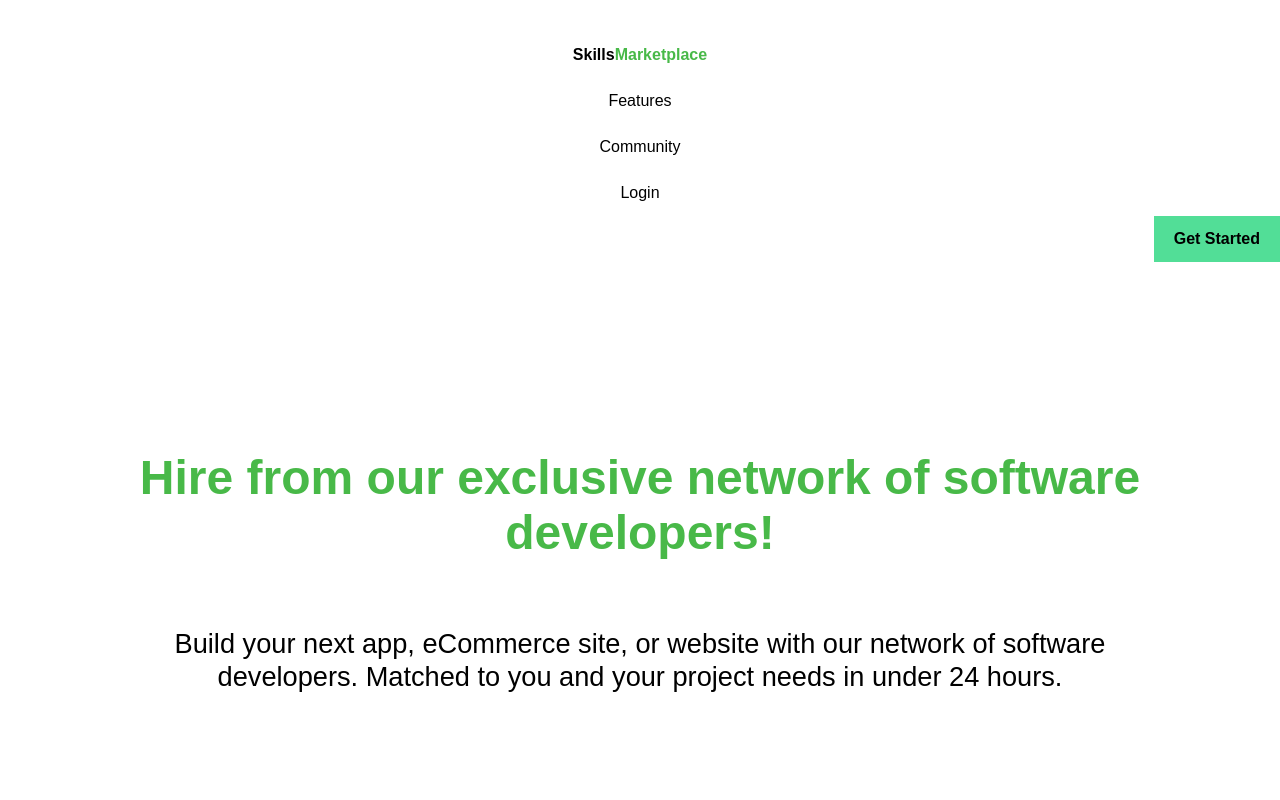
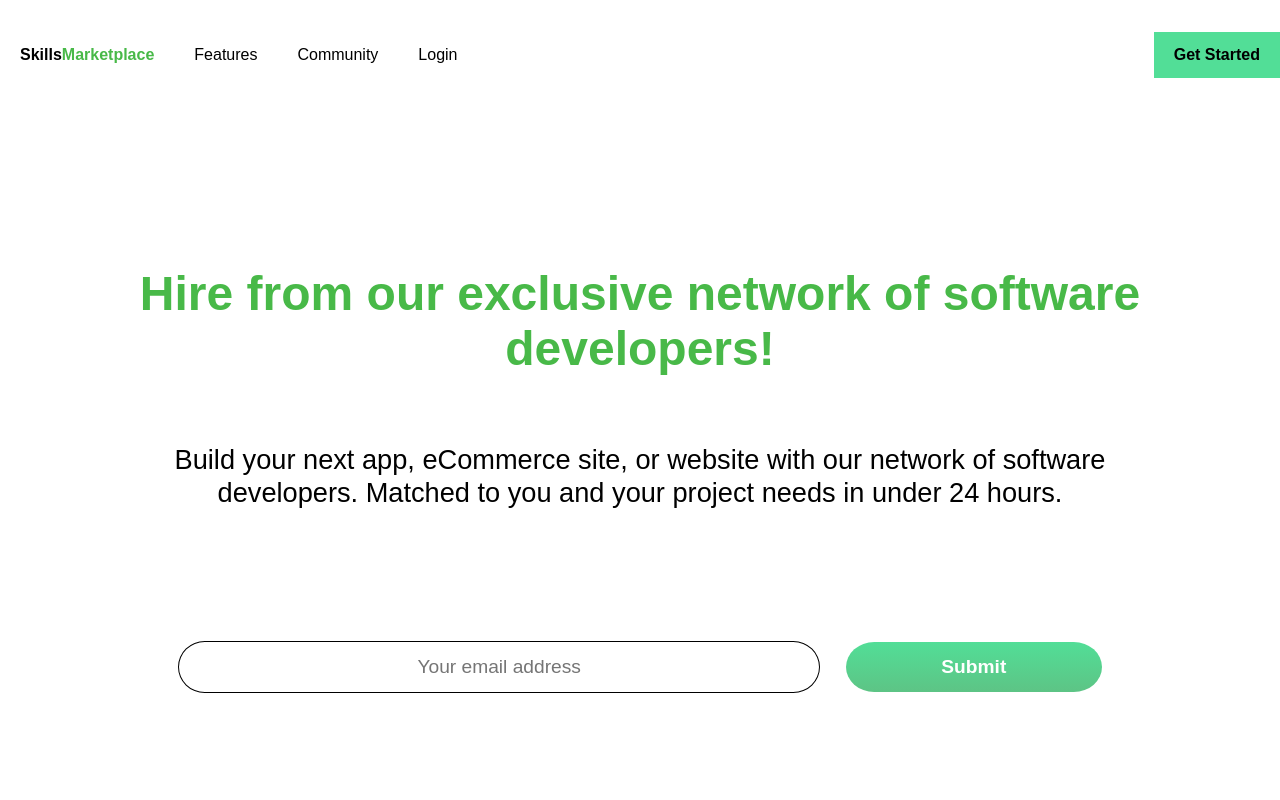
Before and after one commit to zeinabfarag-zz/prepr, a React (Create React App) app in the folder client/: page / in a window 1280 px wide. Shown: the top 800 px of the page. Built offline with nearby package versions, Linux system fonts and the light colour scheme.

Commit message:
Made navbar horizontal

```diff
--- a/client/public/styles.css
+++ b/client/public/styles.css
@@ -431,8 +431,11 @@ h2 {
     }
 
     .navbar li {
-        display: inline;
         font-size: 1rem;
+    }
+
+    .navbar li {
+        display: inline-block;
     }
 
     .header {
```
